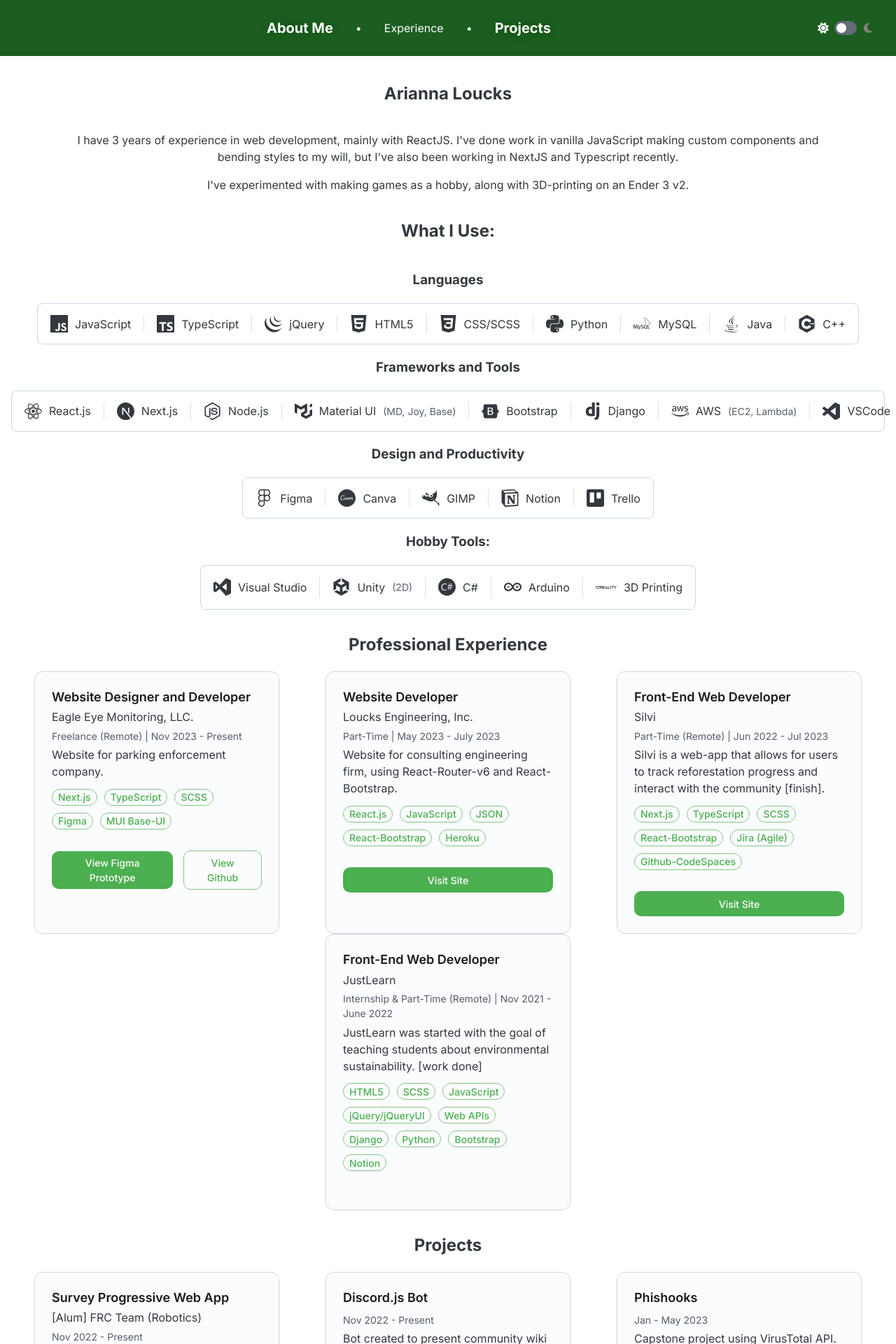
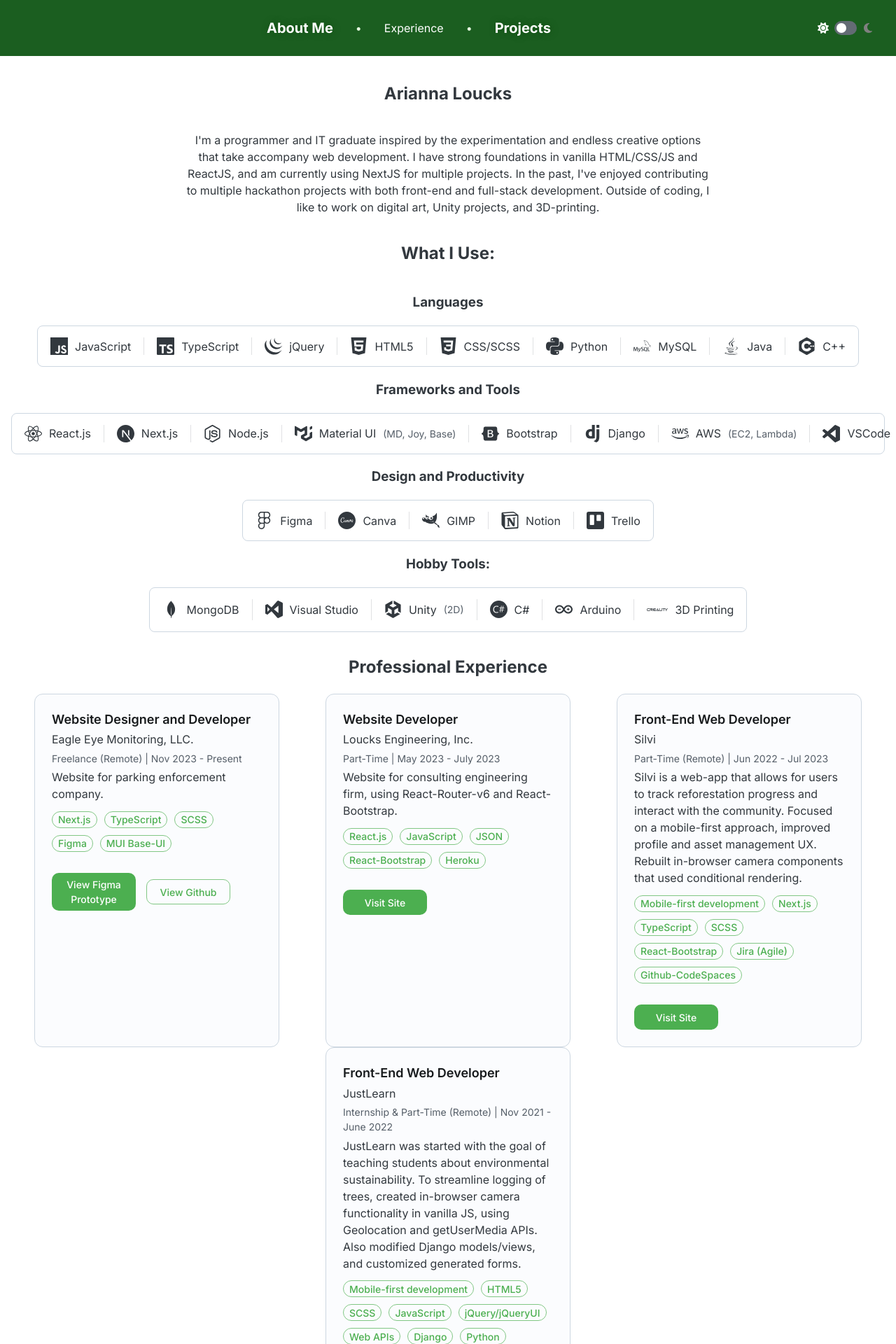
Before and after one commit to arifire21/afloucks, a Next.js app: page / in a window 1280 px wide. Shown: the top 1920 px of the page at 70% size. Built offline with nearby package versions, Linux system fonts and the light colour scheme.

Commit message:
style tweaks

```diff
--- a/app/page.tsx
+++ b/app/page.tsx
@@ -3,7 +3,7 @@
 import {WorkCard, ProjectCard} from '@/components/card'
 import { List, ListDivider, ListItem, Typography } from '@mui/joy'
 import Navbar from '@/components/navbar'
-import { SiFigma, SiHtml5, SiCss3, SiAmazonaws, SiJavascript, SiTypescript, SiReact, SiNextdotjs, SiJquery, SiDjango, SiDiscord, SiGithub, SiDevpost, SiLinkedin, SiJira, SiTrello, SiCanva, SiPython, SiMysql, SiOracle, SiNotion, SiGimp, SiMui, SiBootstrap, SiNodedotjs, SiVisualstudiocode, SiVisualstudio, SiCplusplus, SiCsharp, SiUnity, SiArduino, SiCreality } from "react-icons/si";
+import { SiFigma, SiHtml5, SiCss3, SiAmazonaws, SiJavascript, SiTypescript, SiReact, SiNextdotjs, SiJquery, SiDjango, SiDiscord, SiGithub, SiDevpost, SiLinkedin, SiJira, SiTrello, SiCanva, SiPython, SiMysql, SiOracle, SiNotion, SiGimp, SiMui, SiBootstrap, SiNodedotjs, SiVisualstudiocode, SiVisualstudio, SiCplusplus, SiCsharp, SiUnity, SiArduino, SiCreality, SiMongodb } from "react-icons/si";
 import { FaJava } from 'react-icons/fa';
 import { useEffect } from 'react';
 // import Carousel from '@/components/carousel-test'
@@ -71,9 +71,12 @@
 
       <section className={styles.genericCenter}>
         <h1><a id='about'>Arianna Loucks</a></h1>
-        <div style={{padding: `0 4rem`, textAlign:'center'}}>
-          <p>I have 3 years of experience in web development, mainly with ReactJS. I've done work in vanilla JavaScript making custom components and bending styles to my will, but I've also been working in NextJS and Typescript recently.</p>
-          <p>I've experimented with making games as a hobby, along with 3D-printing on an Ender 3 v2.</p>
+        <div style={{padding: `0 20%`, textAlign:'center'}}>
+          <p>I'm a programmer and IT graduate inspired by the experimentation and endless creative options that take accompany web development.
+            I have strong foundations in vanilla HTML/CSS/JS and ReactJS, and am currently using NextJS for multiple projects.
+            In the past, I've enjoyed contributing to multiple hackathon projects with both front-end and full-stack development.
+            Outside of coding, I like to work on digital art, Unity projects, and  3D-printing.
+            </p>
         </div>
 
         <h2>What I Use:</h2>
@@ -172,6 +175,8 @@
                 maxWidth:'fit-content'
               }}
               >
+                <ListItem><SiMongodb size={25}/>MongoDB</ListItem>
+                <ListDivider inset='gutter'/>
                 <ListItem><SiVisualstudio size={25}/>Visual Studio</ListItem>
                 <ListDivider inset='gutter'/>
                 <ListItem><SiUnity size={25}/>Unity<Typography level='body-sm'>(2D)</Typography></ListItem>
@@ -222,7 +227,6 @@
               jobType='Part-Time'
               duration='May 2023 - July 2023'
               blurb='Website for consulting engineering firm, using React-Router-v6 and React-Bootstrap.'
-              // link='/professional/loucks-eng'
               tools={['React.js', 'JavaScript', 'JSON', 'React-Bootstrap', 'Heroku']}
               buttons={[{
                 text:'Visit Site',
@@ -241,9 +245,8 @@
                 company='Silvi'
                 jobType='Part-Time (Remote)'
                 duration='Jun 2022 - Jul 2023'
-                blurb='Silvi is a web-app that allows for users to track reforestation progress and interact with the community [finish].'
-                // link='/professional/silvi'
-                tools={['Next.js', 'TypeScript', 'SCSS', 'React-Bootstrap', 'Jira (Agile)', 'Github-CodeSpaces']}
+                blurb='Silvi is a web-app that allows for users to track reforestation progress and interact with the community. Focused on a mobile-first approach, improved profile and asset management UX. Rebuilt in-browser camera components that used conditional rendering.'
+                tools={['Mobile-first development', 'Next.js', 'TypeScript', 'SCSS', 'React-Bootstrap', 'Jira (Agile)', 'Github-CodeSpaces']}
                 buttons={[{
                   text:'Visit Site',
                   variant:'solid',
@@ -261,9 +264,8 @@
                 company='JustLearn'
                 jobType='Internship & Part-Time (Remote)'
                 duration='Nov 2021 - June 2022'
-                blurb='JustLearn was started with the goal of teaching students about environmental sustainability. [work done]'
-                // link='/professional/justlearn'
-                tools={['HTML5', 'SCSS', 'JavaScript', 'jQuery/jQueryUI', 'Web APIs', 'Django', 'Python', 'Bootstrap', 'Notion']}
+                blurb='JustLearn was started with the goal of teaching students about environmental sustainability. To streamline logging of trees, created in-browser camera functionality in vanilla JS, using Geolocation and getUserMedia APIs. Also modified Django models/views, and customized generated forms.'
+                tools={['Mobile-first development', 'HTML5', 'SCSS', 'JavaScript', 'jQuery/jQueryUI', 'Web APIs', 'Django', 'Python', 'Bootstrap', 'Notion']}
               />
             </div>
       </section>
@@ -288,14 +290,7 @@
         {/* </div> */}
 
         {/* <div className={styles.sharedCardContainer}> */}
-          <ProjectCard
-            projectTitle='Discord.js Bot'
-            date='Nov 2022 - Present'
-            blurb='Bot created to present community wiki data.'
-            tools={['Discord.js', 'Node.js', 'Axios', 'WikiMedia API']}
-          />
-
-          <ProjectCard
+        <ProjectCard
             projectTitle='Phishooks'
             date='Jan - May 2023'
             blurb='Capstone project using VirusTotal API. Designed frontend, including handling API response, conditional rendering, and mobile media rules. Also collaborated with team members to finalize designs and documentation.'
--- a/components/card.tsx
+++ b/components/card.tsx
@@ -53,7 +53,7 @@
         ))}
         </div>
 
-        <CardActions>
+        <CardActions buttonFlex="0 1 120px">
         {buttons?.map((button) => (
           <Button
             key={`${company}-${button.linkTo}`}
@@ -87,7 +87,7 @@
         ))}
         </div>
 
-        <CardActions>
+        <CardActions buttonFlex="0 1 120px">
         {buttons?.map((button) => (
           <Button
             key={`${projectTitle}-${button.linkTo}`}
--- a/package.json
+++ b/package.json
@@ -12,7 +12,6 @@
     "@emotion/react": "^11.11.3",
     "@emotion/styled": "^11.11.0",
     "@mui/joy": "^5.0.0-beta.20",
-    "embla-carousel-react": "^8.0.0-rc21",
     "next": "14.0.4",
     "react": "^18",
     "react-dom": "^18",
--- a/styles/globals.css
+++ b/styles/globals.css
@@ -19,6 +19,8 @@
   text-align: center;
   background-color: #e5f9e0;
   color: #000;
+  padding: 0.25rem 0;
+  margin-top: 1rem;
 }
 
 a {
```
Also changed, not shown: 1 other file (tests, documents, lock files or other folders).
